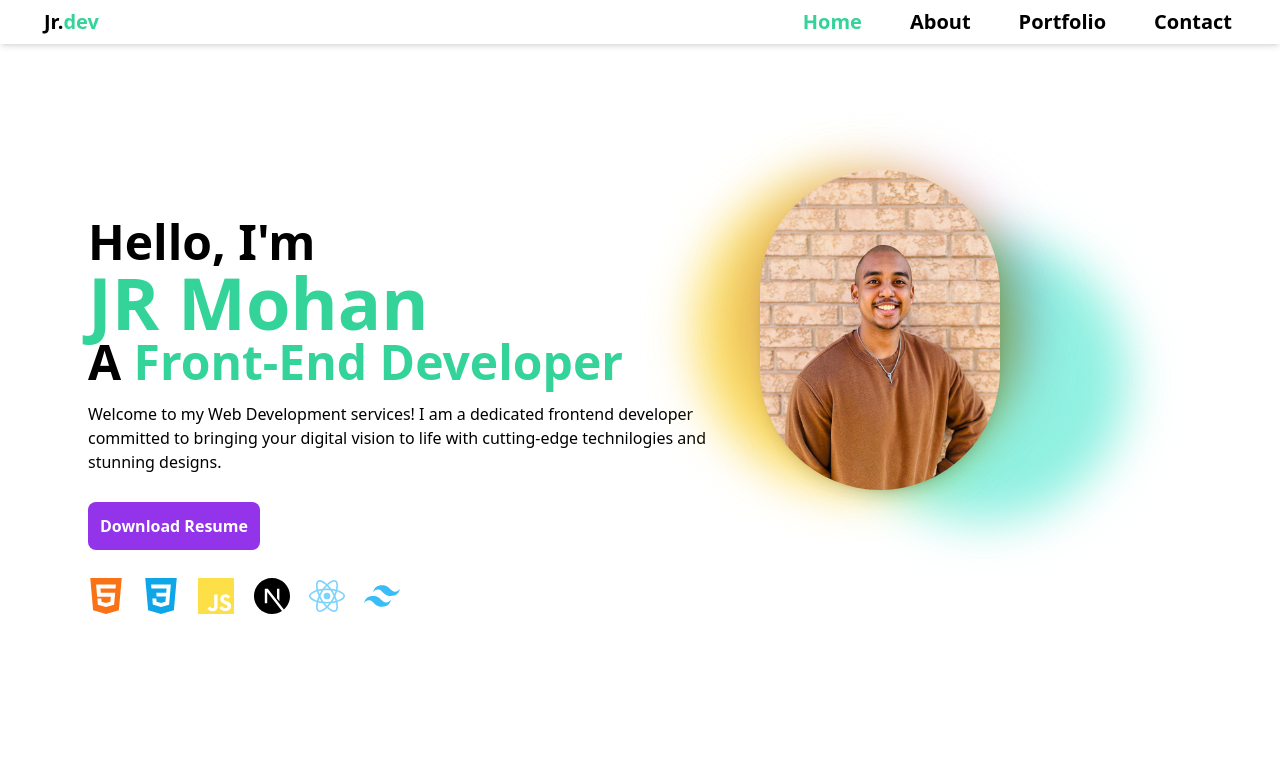
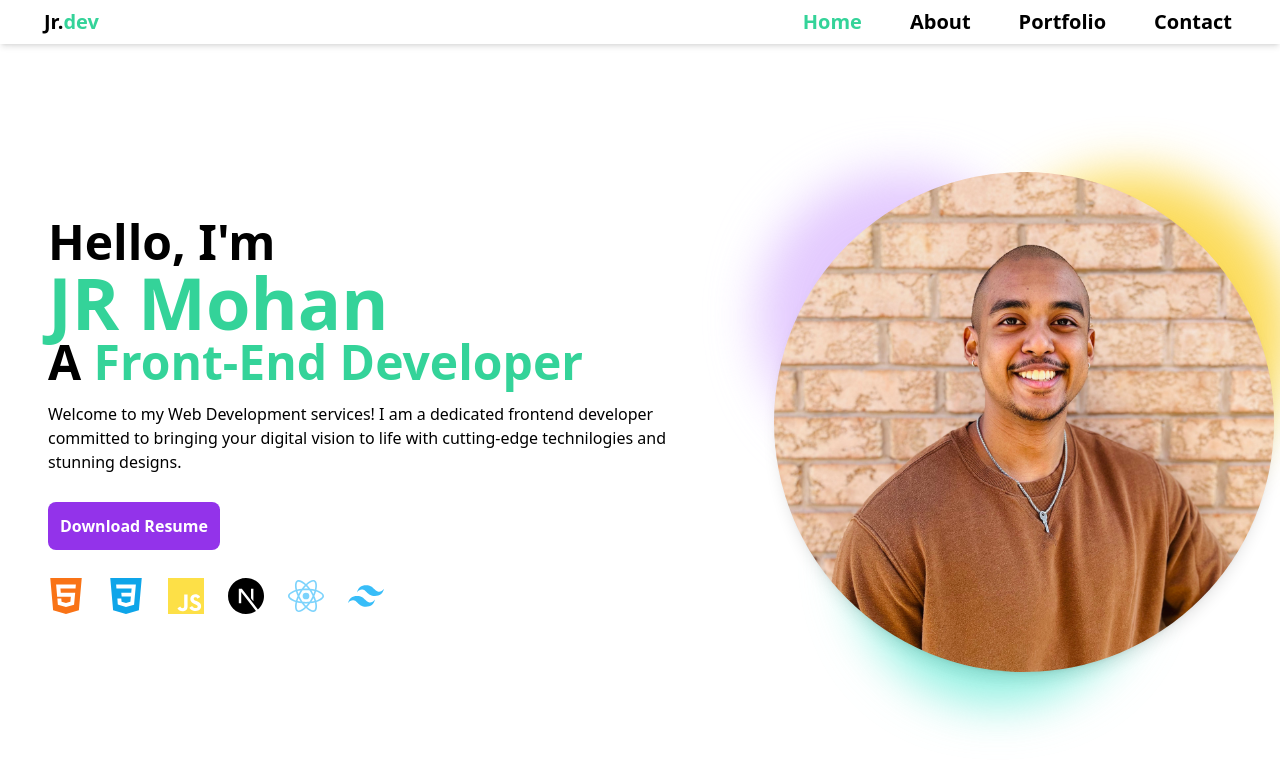
Before and after one commit to jmar753/ProfessionalWebsite, a Next.js app: page / in a window 1280 px wide. Shown: the top 770 px of the page. Built offline with nearby package versions, Linux system fonts and the light colour scheme.

Commit message:
align improvements intro

```diff
--- a/pages/Introduction.js
+++ b/pages/Introduction.js
@@ -13,12 +13,13 @@ export default function Introduction() {
 
     return (
         <div className="h-[calc(100vh-44px)] md:flex items-center justify-center">
-            <div className="px-2 md:px-10 pt-3 md:pt-0 md:max-w-7xl mx-auto">
-                <div className="md:grid md:grid-cols-5 relative">
+            <div className="px-2 md:px-0  pt-3 md:pt-0 md:max-w-7xl mx-auto">
+                <div className="md:grid md:grid-cols-5 relative h-[700px]">
 
                     {/* Text side */}
                     <div className="md:p-12 md:col-span-3 md:text-left text-center">
-                        {}
+                        <div className="h-full flex items-center justify-center">
+                            <div className="">
                                 <h1 className="text-3xl md:text-4xl lg:text-5xl font-semibold">
                                     Hello, I'm <span className="md:hidden text-3xl text-emerald-400">Jr Mohan</span>
                                 </h1>
@@ -48,11 +49,13 @@ export default function Introduction() {
                                     </div>
                                 </div>
                             </div>
+                        </div>
+                    </div>
 
                     {/* image side */}
-                    <div className="md:col-span-2 pt-20 md:pt-0 hidden md:block">
-                        <div className="w-1/2 pb-1/2  relative z-0 flex justify-center items-center">
-                            <img className="relative bg-white object-cover col-span-2 h-[300px] w-[300px] md:h-full md:w-full rounded-full shadow-lg z-40 " src="/static/selfieColour.jpg" alt="Picture of the author"/>
+                    <div className="h-full w-full md:col-span-2 pt-20 md:pt-0 hidden md:flex  justify-center items-center">
+                        <div className="relative z-0">
+                            <img className="relative bg-white object-cover col-span-2 h-[300px] w-[300px] lg:h-[500px] lg:w-[500px] rounded-full shadow-lg z-40 " src="/static/selfieColour.jpg" alt="Picture of the author"/>
                             <div className="absolute top-0 -left-4 w-72 h-72 bg-purple-300 rounded-full mix-blend-multiply filter blur-xl opacity-70 animate-blob"></div>
                             <div className="absolute top-0 -right-4 w-80 h-80 bg-yellow-400 rounded-full mix-blend-multiply filter blur-xl opacity-70 animate-blob animation-delay-2000"></div>
                             <div className="absolute -bottom-8 left-20 w-72 h-72 bg-teal-300 rounded-full mix-blend-multiply filter blur-xl opacity-70 animate-blob animation-delay-4000"></div>
```
Lines whose indentation alone changed are shown as unchanged.
